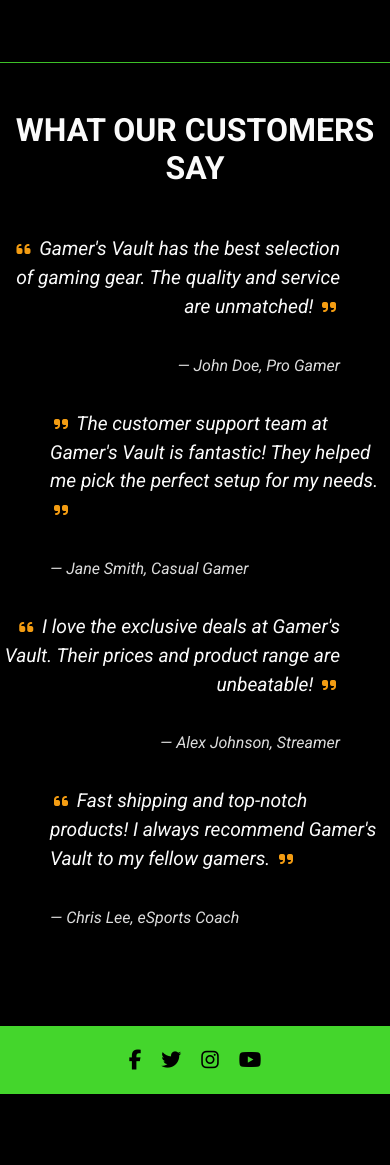
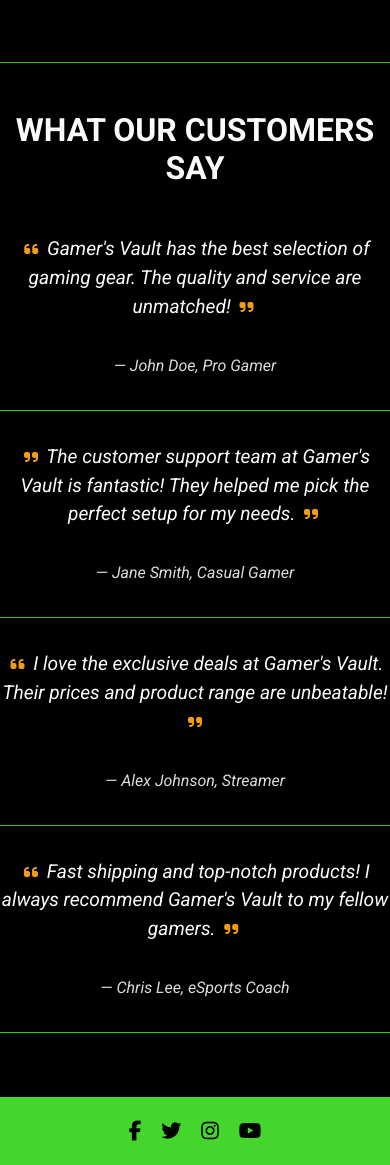
Before and after one commit to PatrycjaBlaszkowska/gamers-vault, a Django app: page / in a window 390 px wide. Shown: the part 2565-3730 px from the top of the page. Before the commit the page ends 3659 px from the top, so only its background shows below. Run offline with Django 3.2, Linux system fonts and the light colour scheme; some libraries are stand-ins or nearby versions.

Commit message:
Added some pading, margin and horizontal spaces in the quote section as well as media queries for mobile devices.

```diff
--- a/home/templates/home/index.html
+++ b/home/templates/home/index.html
@@ -56,18 +56,22 @@
             <p class="mb-0"><i class="fa-solid fa-quote-left"></i> Gamer's Vault has the best selection of gaming gear. The quality and service are unmatched! <i class="fa-solid fa-quote-right"></i></p>
             <footer class="blockquote-footer">John Doe, Pro Gamer</footer>
         </blockquote>
+        <hr class="hr-half-right">
         <blockquote class="blockquote quote-left">
             <p class="mb-0"><i class="fa-solid fa-quote-right"></i> The customer support team at Gamer's Vault is fantastic! They helped me pick the perfect setup for my needs. <i class="fa-solid fa-quote-right"></i></p>
             <footer class="blockquote-footer">Jane Smith, Casual Gamer</footer>
         </blockquote>
+        <hr class="hr-half-left">
         <blockquote class="blockquote quote-right">
             <p class="mb-0"><i class="fa-solid fa-quote-left"></i> I love the exclusive deals at Gamer's Vault. Their prices and product range are unbeatable! <i class="fa-solid fa-quote-right"></i></p>
             <footer class="blockquote-footer">Alex Johnson, Streamer</footer>
         </blockquote>
+        <hr class="hr-half-right">
         <blockquote class="blockquote quote-left">
             <p class="mb-0"><i class="fa-solid fa-quote-left"></i> Fast shipping and top-notch products! I always recommend Gamer's Vault to my fellow gamers. <i class="fa-solid fa-quote-right"></i></p>
             <footer class="blockquote-footer">Chris Lee, eSports Coach</footer>
         </blockquote>
+        <hr class="hr-half-left">
     </div>
 
 {% endblock %}
--- a/static/css/base.css
+++ b/static/css/base.css
@@ -24,6 +24,16 @@ body {
 
 hr {
     background-color: #44D62C;
+}
+
+.hr-half-right {
+    width: 40%;
+    float: right;
+}
+
+.hr-half-left {
+    width: 40%;
+    float: left;
 }
 
 
@@ -183,3 +193,17 @@ hr {
         padding-top: 80px;
     }
 }
+
+@media (max-width: 768px) {
+    .hr-half-right, .hr-half-left {
+        float: none;
+        width: 100%;
+        margin: 0 auto;
+    }
+
+    .quote-right, .quote-left {
+        text-align: center;
+        padding-right: 0;
+        padding-left: 0;
+    }
+}
```
